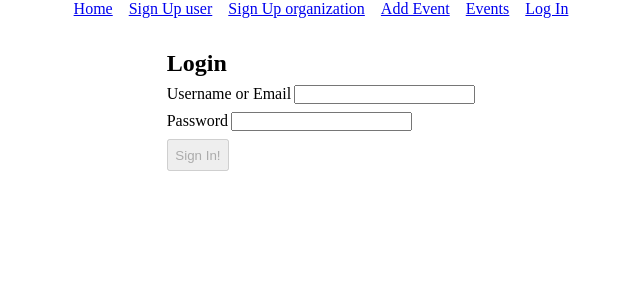
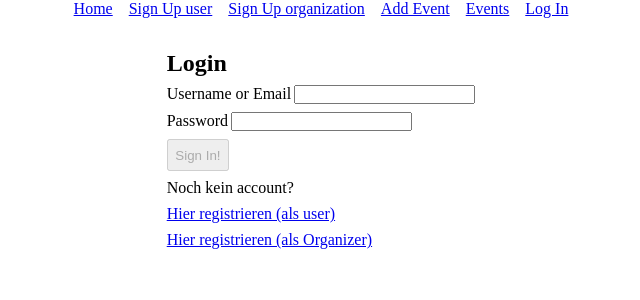
Before and after one commit to NAMASTECH/Kultur-Ausstellungsplattform-frontend, a React (Vite) app: page /login in a window 1280 px wide. Shown: the top 300 px of the page, without its empty margins (319-959 px from the left). Built offline with nearby package versions, Linux system fonts and the light colour scheme.

Commit message:
Links to Register in LoginForm (TODO - only 1 Link)

```diff
--- a/src/js/components/LoginForm.jsx
+++ b/src/js/components/LoginForm.jsx
@@ -1,6 +1,7 @@
 // Hier kommen alle wichtigen Imports rein. Z.B. die eingebauten Hooks von react
 import { useEffect, useState } from "react";
 import { useLocation, useNavigate } from "react-router-dom";
+import { Link } from 'react-router-dom';
 
 // Imports von benoetigten Paketen
 import axios from "axios";
@@ -99,6 +100,13 @@ export default function LoginForm() {
         Sign In!
       </button>
 
+      <label>
+        Noch kein account?
+      </label>
+      {/* // TO DO: redirect zu nur einer Form, wo dann ausgewählt wird, ob als user oder als organizer */}
+      <Link to="/register/user">Hier registrieren (als user)</Link>
+      <Link to="/register/organizer">Hier registrieren (als Organizer)</Link>
+
       {/* {
             confirmedUsername && <h3>Welcome {confirmedUsername}!</h3>
         } */}
```
